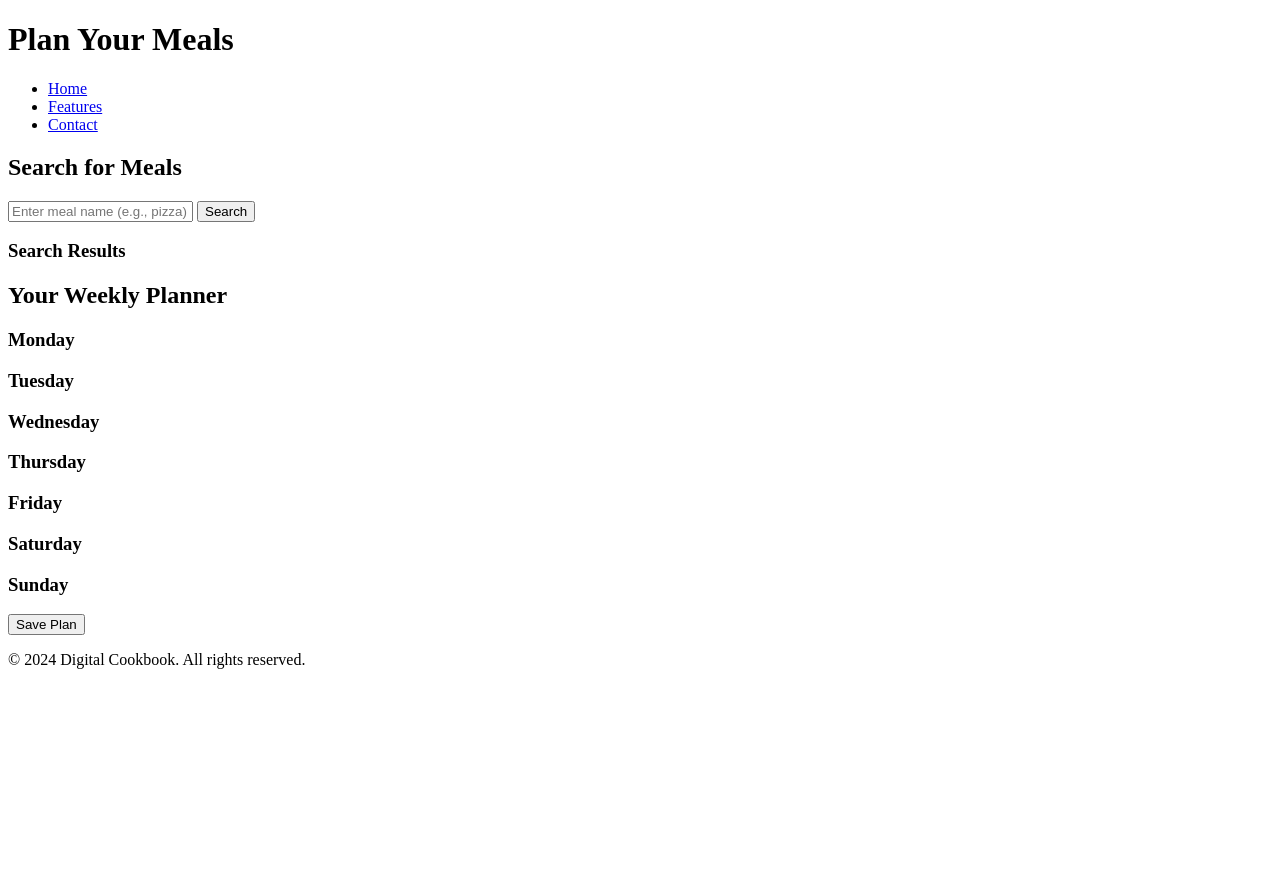
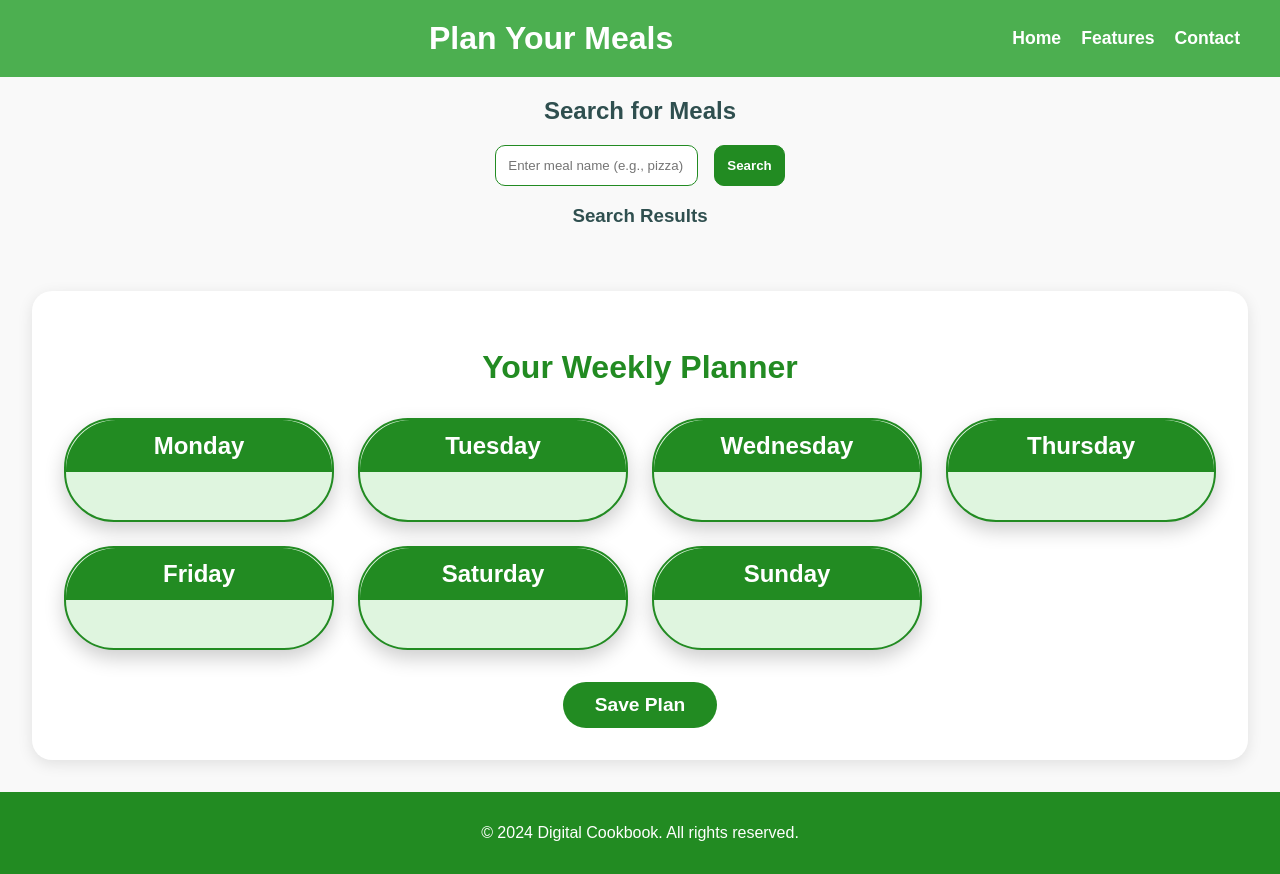
Before and after one commit to Sukh-Virk/DigitalCookBook, a website: page mealpl.html in a window 1280 px wide. Before the commit the page ends 800 px from the top, so only its background shows below. Drawn offline with Linux system fonts and the light colour scheme.

Commit message:
Fixed the name of css file in the mealpl.html

```diff
--- a/mealpl.html
+++ b/mealpl.html
@@ -4,7 +4,7 @@
   <meta charset="UTF-8">
   <meta name="viewport" content="width=device-width, initial-scale=1.0">
   <title>Modern Meal Planner</title>
-  <link rel="stylesheet" href="stylesm.css">
+  <link rel="stylesheet" href="stylemp.css">
 </head>
 <body>
   <header>
```
